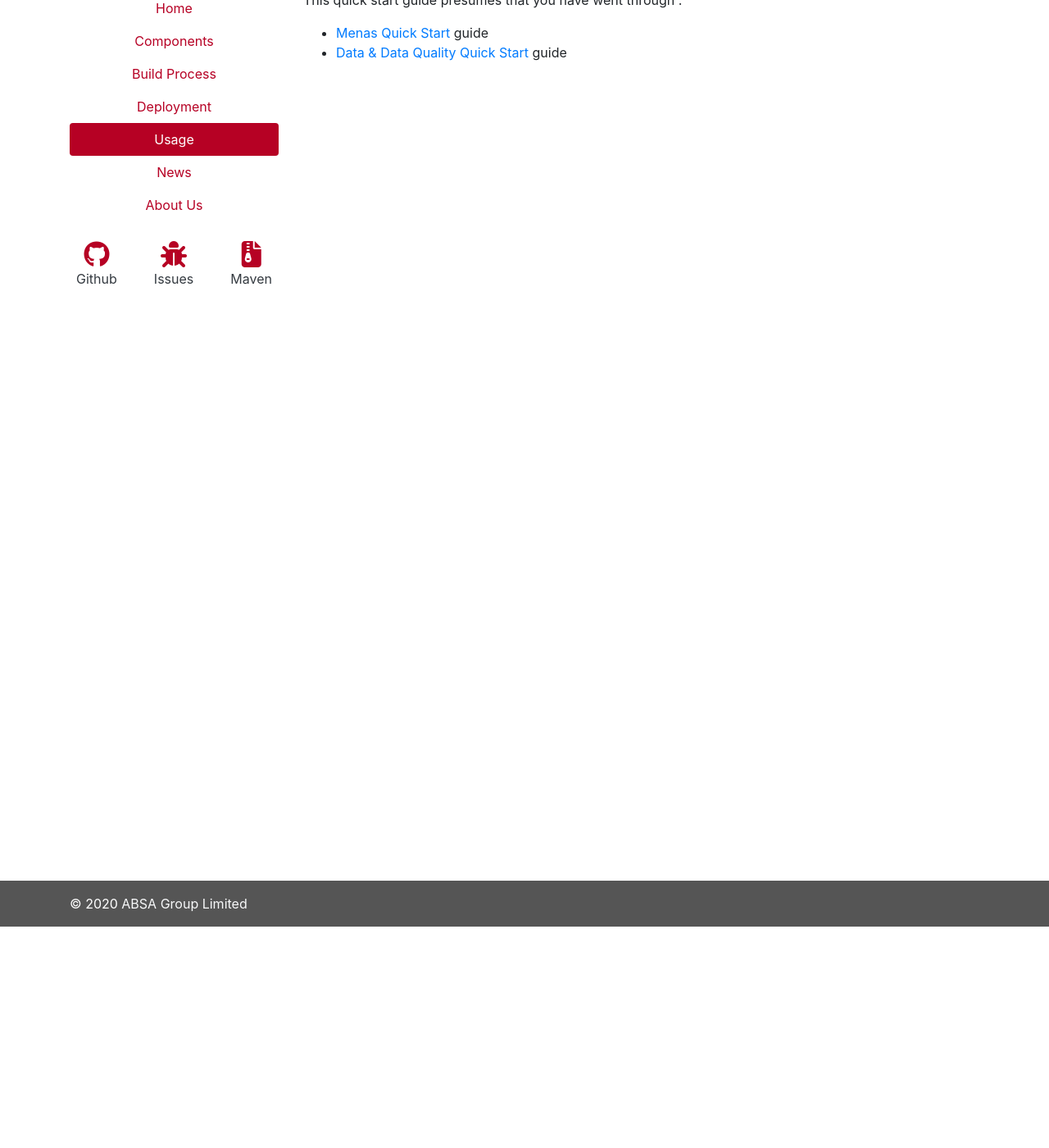
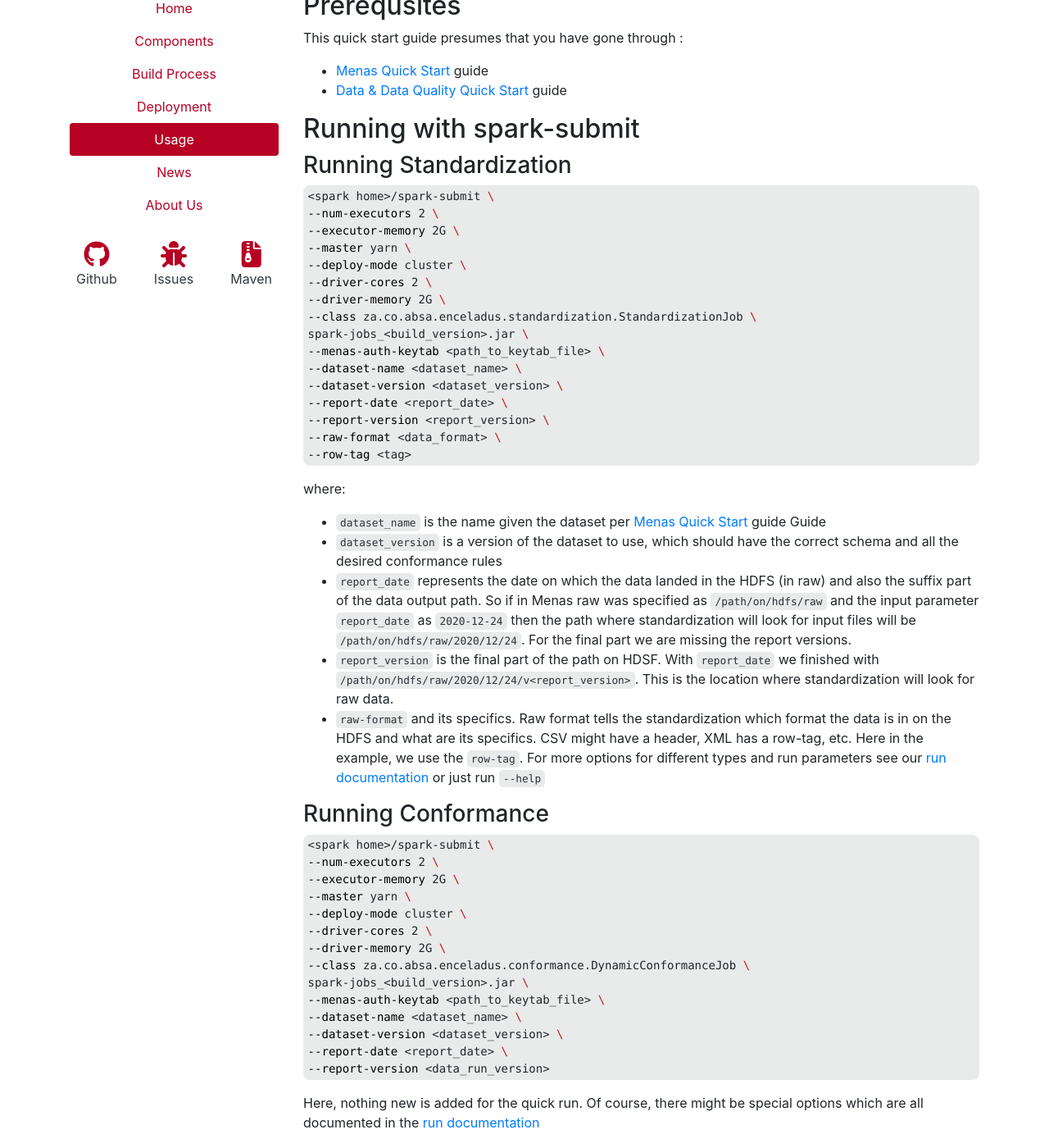
Before and after one commit to AbsaOSS/enceladus, a Jekyll site: the page built from _docs/2.0.0/usage/spark-jobs-quick-start.md, in a window 1280 px wide and 1400 px high, scrolled down 270 px. Shown: the whole window at 82% size. Built offline with Jekyll 4.4.1, drawn with Linux system fonts in a browser that asks for light colours; nearby versions of some CDN libraries; some of the changed text lies outside the part shown.

Commit message:
622 quick start data and sparkjobs

````diff
--- a/_docs/2.0.0/usage/spark-jobs-quick-start.md
+++ b/_docs/2.0.0/usage/spark-jobs-quick-start.md
@@ -7,8 +7,97 @@ categories:
     - 'usage'
 redirect_from: /docs/usage/spark-jobs-quick-start
 ---
+{% capture docs_path %}{{ site.baseurl }}/docs/{{ page.version }}{% endcapture %}
 
-This quick start guide presumes that you have went through :
+## Prerequsites
+
+This quick start guide presumes that you have gone through :
 
 - [Menas Quick Start]({{ docs_path }}/usage/menas-quick-start) guide
 - [Data & Data Quality Quick Start]({{ docs_path }}/usage/data-quick-start) guide
+
+## Running with spark-submit
+
+### Running Standardization
+
+```shell
+<spark home>/spark-submit \
+--num-executors 2 \
+--executor-memory 2G \
+--master yarn \
+--deploy-mode cluster \
+--driver-cores 2 \
+--driver-memory 2G \
+--class za.co.absa.enceladus.standardization.StandardizationJob \
+spark-jobs_<build_version>.jar \
+--menas-auth-keytab <path_to_keytab_file> \
+--dataset-name <dataset_name> \
+--dataset-version <dataset_version> \
+--report-date <report_date> \
+--report-version <report_version> \
+--raw-format <data_format> \
+--row-tag <tag>
+```
+
+where:
+
+- `dataset_name` is the name given the dataset per [Menas Quick Start]({{ docs_path }}/usage/menas-quick-start) guide Guide
+- `dataset_version` is a version of the dataset to use, which should have the correct schema and all the desired conformance rules
+- `report_date` represents the date on which the data landed in the HDFS (in raw) and also the suffix part of the data output path. So if in Menas raw was specified as `/path/on/hdfs/raw` and the input parameter `report_date` as `2020-12-24` then the path where standardization will look for input files will be `/path/on/hdfs/raw/2020/12/24`. For the final part we are missing the report versions.
+- `report_version` is the final part of the path on HDSF. With `report_date` we finished with `/path/on/hdfs/raw/2020/12/24/v<report_version>`. This is the location where standardization will look for raw data.
+- `raw-format` and its specifics. Raw format tells the standardization which format the data is in on the HDFS and what are its specifics. CSV might have a header, XML has a row-tag, etc. Here in the example, we use the `row-tag`. For more options for different types and run parameters see our [run documentation](https://absaoss.github.io/enceladus/docs/2.0.0/usage/run) or just run `--help`
+
+
+### Running Conformance
+
+```shell
+<spark home>/spark-submit \
+--num-executors 2 \
+--executor-memory 2G \
+--master yarn \
+--deploy-mode cluster \
+--driver-cores 2 \
+--driver-memory 2G \
+--class za.co.absa.enceladus.conformance.DynamicConformanceJob \
+spark-jobs_<build_version>.jar \
+--menas-auth-keytab <path_to_keytab_file> \
+--dataset-name <dataset_name> \
+--dataset-version <dataset_version> \
+--report-date <report_date> \
+--report-version <data_run_version>
+```
+
+Here, nothing new is added for the quick run. Of course, there might be special options which are all documented in the [run documentation](https://absaoss.github.io/enceladus/docs/2.0.0/usage/run)
+
+## Running with helper scripts
+
+If your local DevOps/SysAdmin set up helper scripts for you, then it is even easier. You can omit all the spark options if sensible defaults are provided or Dynamic Resource Allocation is enabled. For more about this ask the people who set up your environment.
+
+When scripts are properly set up, then only a few parameters need to specified.
+
+The basic command to run Standardization becomes:
+
+```shell
+<path to scripts>/run_standardization.sh \
+--menas-auth-keytab <path_to_keytab_file> \
+--dataset-name <dataset_name> \
+--dataset-version <dataset_version> \
+--report-date <report_date> \
+--report-version <data_run_version> \
+--raw-format <data_format> \
+--row-tag <tag>
+```
+
+The basic command to run Conformance becomes:
+
+```shell
+<path to scripts>/run_conformance.sh \
+--deploy-mode <client/cluster> \
+--menas-auth-keytab <path_to_keytab_file> \
+--dataset-name <dataset_name> \
+--dataset-version <dataset_version> \
+--report-date <report_date> \
+--report-version <data_run_version>
+```
+
+For more options and arguments check the [run documentation](https://absaoss.github.io/enceladus/docs/2.0.0/usage/run)
````
Also changed, not shown: _docs/2.0.0/deployment.md (+1 -0 lines), _docs/2.0.0/usage/data-quick-start.md (+28 -0 lines), _docs/2.0.0/usage/menas-quick-start.md (+2 -0 lines).
